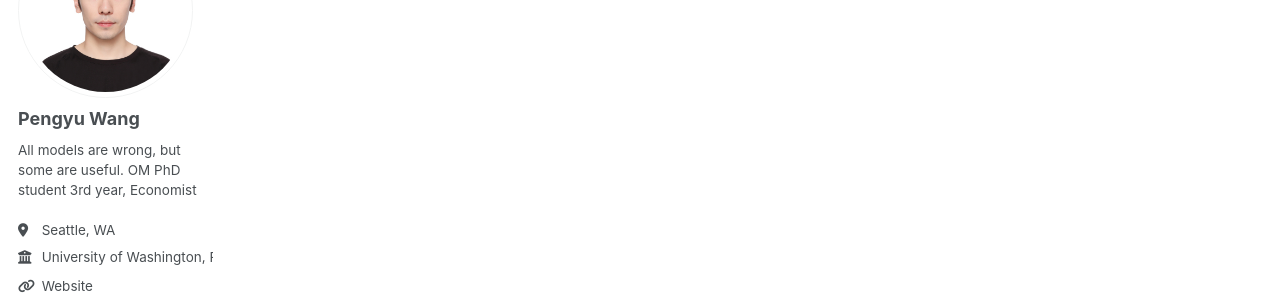
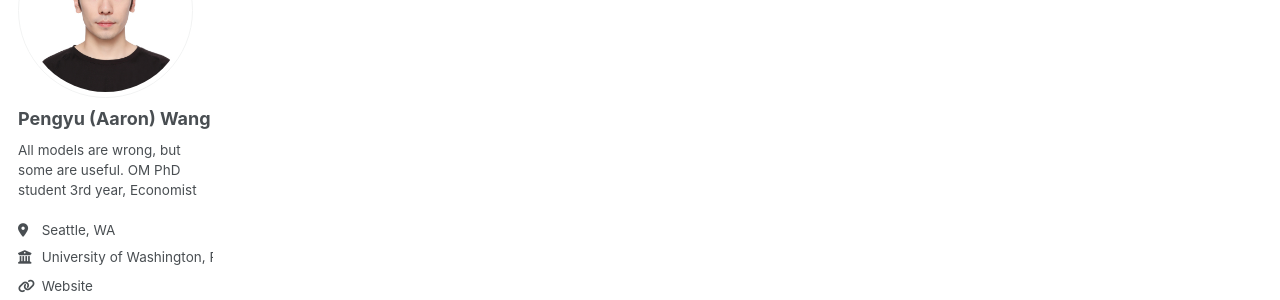
Before and after one commit to MithrandiRAaron/mithrandiraaron.github.io, a Jekyll site: the page built from _pages/about.md, in a window 1280 px wide. Shown: the part 176-476 px from the top of the page. Built offline with Jekyll 4.4.1, drawn with Linux system fonts in a browser that asks for light colours.

Commit message:
Update _config.yml

```diff
--- a/_config.yml
+++ b/_config.yml
@@ -23,7 +23,7 @@ repository               : "mithrandiraaron.github.io"
 author:
   # Biographic information
   avatar           : "profile.png"
-  name             : "Pengyu Wang"
+  name             : "Pengyu (Aaron) Wang"
   pronouns         : # example: "she/her"
   bio              : "All models are wrong, but some are useful. OM PhD student 3rd year, Economist"
   location         : "Seattle, WA"
```
